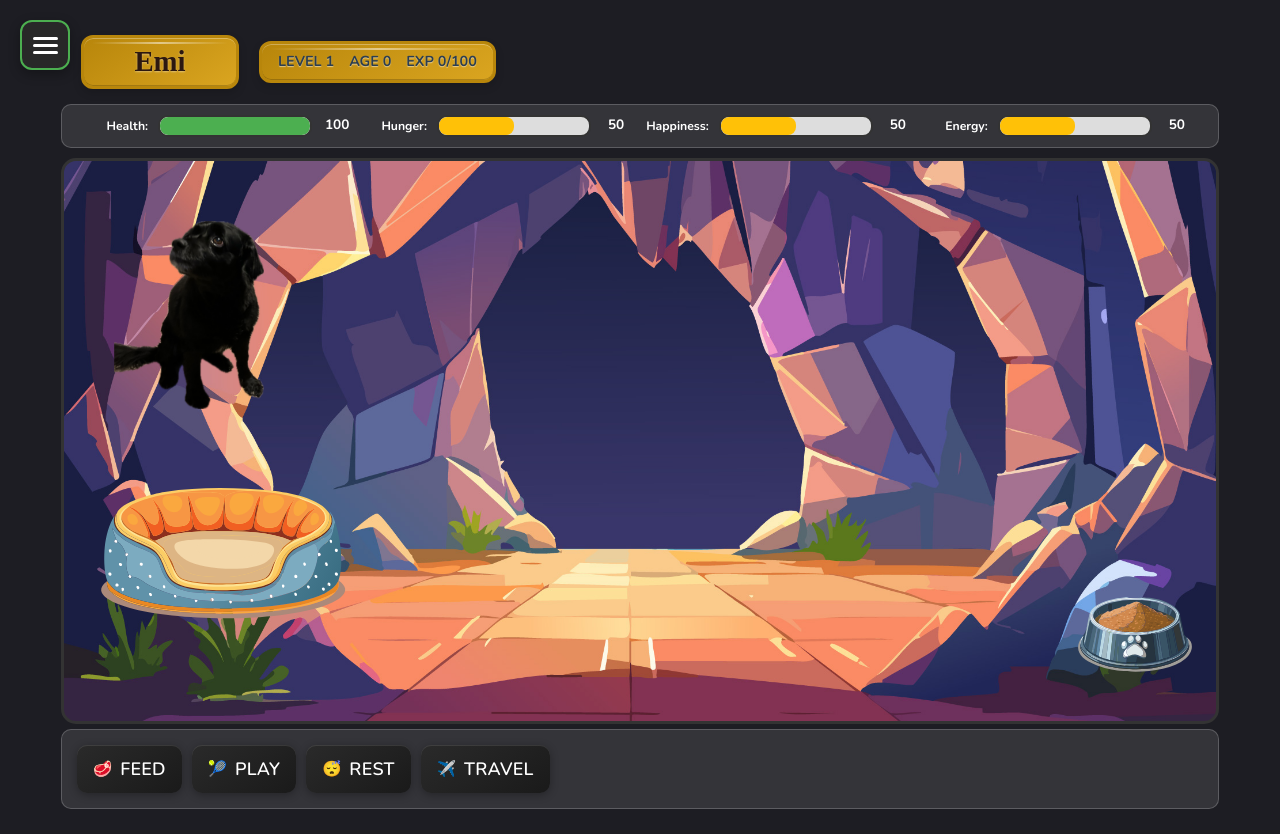
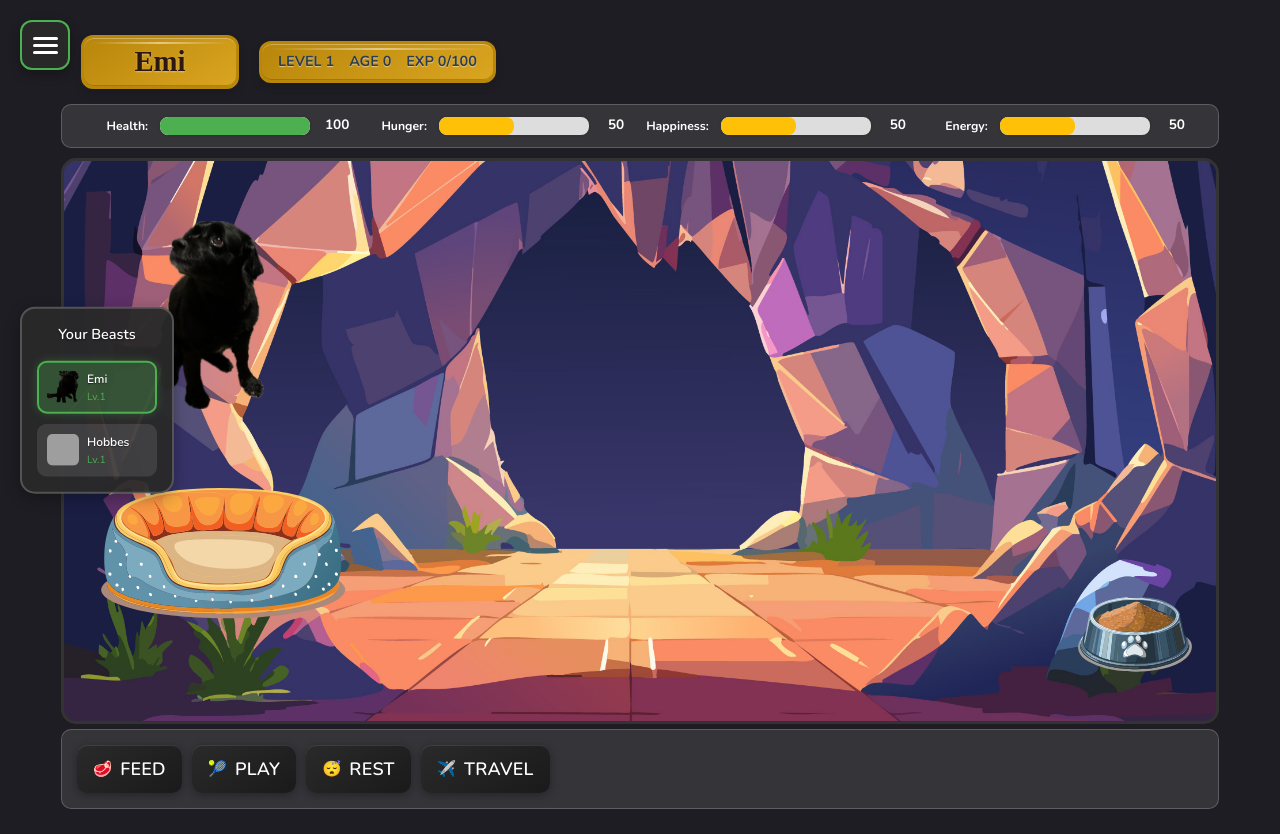
Before and after one commit to nicolegdesign/beastenstein, a React (Vite) app: page / in a window 1280 px wide. Built offline with nearby package versions, Linux system fonts and the light colour scheme; grey boxes are pictures that could not be loaded; a web font is replaced by a local one.

Commit message:
Add beast side bar selector.

```diff
--- a/src/App.tsx
+++ b/src/App.tsx
@@ -4,6 +4,7 @@ import { EditableName } from './components/EditableName/EditableName';
 import { BeastDen } from './components/BeastDen/BeastDen';
 import { ActionButtons } from './components/ActionButtons/ActionButtons';
 import { BeastSelector } from './components/BeastSelector/BeastSelector';
+import { SidebarBeastSelector } from './components/SidebarBeastSelector/SidebarBeastSelector';
 import { Menu } from './components/Menu/Menu';
 import { Inventory } from './components/Inventory/Inventory';
 import { Options } from './components/Options/Options';
@@ -510,6 +511,13 @@ function App() {
         <StatusBar label="Energy" value={stats.energy} id="energy" />
       </div>
 
+      {/* Sidebar Beast Selector */}
+      <SidebarBeastSelector
+        currentBeastId={currentBeastId}
+        onBeastChange={handleBeastChange}
+        beastData={beastData}
+      />
+
       {showBeastSelector && (
         <BeastSelector
           currentBeastId={currentBeastId}
--- /dev/null
+++ b/src/components/SidebarBeastSelector/SidebarBeastSelector.css
@@ -0,0 +1,122 @@
+.sidebar-beast-selector {
+  position: fixed;
+  left: 20px;
+  top: 50%;
+  transform: translateY(-50%);
+  background: rgba(42, 42, 42, 0.95);
+  border: 2px solid rgba(255, 255, 255, 0.2);
+  border-radius: 15px;
+  padding: 15px;
+  width: 120px;
+  z-index: 100;
+  box-shadow: 0 4px 15px rgba(0, 0, 0, 0.3);
+}
+
+.sidebar-title {
+  color: #ffffff;
+  font-family: 'Nunito', sans-serif;
+  font-size: 0.9em;
+  font-weight: 600;
+  margin: 0 0 15px 0;
+  text-align: center;
+  text-shadow: 0 1px 2px rgba(0, 0, 0, 0.5);
+}
+
+.sidebar-beast-list {
+  display: flex;
+  flex-direction: column;
+  gap: 10px;
+}
+
+.sidebar-beast-button {
+  display: flex;
+  align-items: center;
+  gap: 8px;
+  padding: 8px;
+  background: rgba(255, 255, 255, 0.1);
+  border: 2px solid transparent;
+  border-radius: 10px;
+  cursor: pointer;
+  transition: all 0.3s ease;
+  font-family: 'Nunito', sans-serif;
+  color: #ffffff;
+  text-align: left;
+  width: 100%;
+  box-sizing: border-box;
+}
+
+.sidebar-beast-button:hover {
+  background: rgba(255, 255, 255, 0.2);
+  border-color: rgba(76, 175, 80, 0.5);
+  transform: translateX(2px);
+}
+
+.sidebar-beast-button.active {
+  background: rgba(76, 175, 80, 0.3);
+  border-color: #4CAF50;
+  box-shadow: 0 0 10px rgba(76, 175, 80, 0.3);
+}
+
+.sidebar-beast-button img {
+  width: 32px;
+  height: 32px;
+  border-radius: 6px;
+  object-fit: cover;
+  flex-shrink: 0;
+}
+
+.sidebar-beast-info {
+  display: flex;
+  flex-direction: column;
+  gap: 2px;
+  min-width: 0;
+  flex: 1;
+}
+
+.sidebar-beast-name {
+  font-size: 0.75em;
+  font-weight: 600;
+  color: #ffffff;
+  text-shadow: 0 1px 1px rgba(0, 0, 0, 0.5);
+  white-space: nowrap;
+  overflow: hidden;
+  text-overflow: ellipsis;
+}
+
+.sidebar-beast-level {
+  font-size: 0.65em;
+  color: #4CAF50;
+  font-weight: 500;
+}
+
+/* Mobile responsiveness */
+@media (max-width: 768px) {
+  .sidebar-beast-selector {
+    width: 100px;
+    left: 10px;
+    padding: 10px;
+  }
+
+  .sidebar-title {
+    font-size: 0.8em;
+    margin-bottom: 10px;
+  }
+
+  .sidebar-beast-button {
+    padding: 6px;
+    gap: 6px;
+  }
+
+  .sidebar-beast-button img {
+    width: 28px;
+    height: 28px;
+  }
+
+  .sidebar-beast-name {
+    font-size: 0.7em;
+  }
+
+  .sidebar-beast-level {
+    font-size: 0.6em;
+  }
+}
--- /dev/null
+++ b/src/components/SidebarBeastSelector/SidebarBeastSelector.tsx
@@ -0,0 +1,46 @@
+import React from 'react';
+import { BEASTS } from '../../types/beasts';
+import type { BeastConfig } from '../../types/beasts';
+import type { IndividualBeastData } from '../../types/game';
+import './SidebarBeastSelector.css';
+
+interface SidebarBeastSelectorProps {
+  currentBeastId: string;
+  onBeastChange: (beastId: string) => void;
+  beastData?: Record<string, IndividualBeastData>;
+}
+
+export const SidebarBeastSelector: React.FC<SidebarBeastSelectorProps> = ({
+  currentBeastId,
+  onBeastChange,
+  beastData
+}) => {
+  return (
+    <div className="sidebar-beast-selector">
+      <h4 className="sidebar-title">Your Beasts</h4>
+      <div className="sidebar-beast-list">
+        {BEASTS.map((beast: BeastConfig) => {
+          const data = beastData?.[beast.id];
+          const displayName = data?.name || beast.name;
+
+          return (
+            <button
+              key={beast.id}
+              className={`sidebar-beast-button ${currentBeastId === beast.id ? 'active' : ''}`}
+              onClick={() => onBeastChange(beast.id)}
+              title={`Switch to ${displayName}`}
+            >
+              <img src={beast.images.normal} alt={displayName} />
+              <div className="sidebar-beast-info">
+                <span className="sidebar-beast-name">{displayName}</span>
+                {data && (
+                  <div className="sidebar-beast-level">Lv.{data.level}</div>
+                )}
+              </div>
+            </button>
+          );
+        })}
+      </div>
+    </div>
+  );
+};
```
